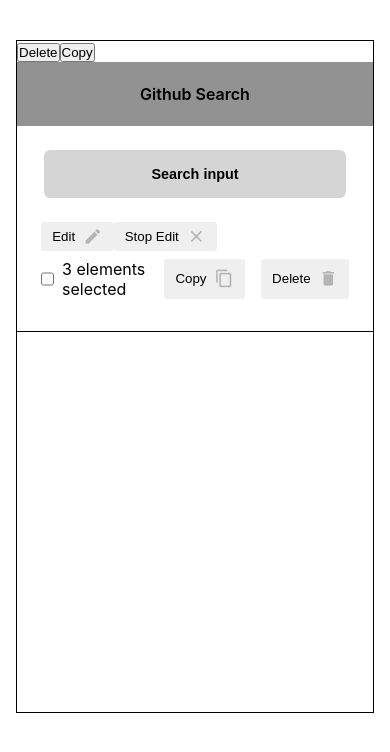
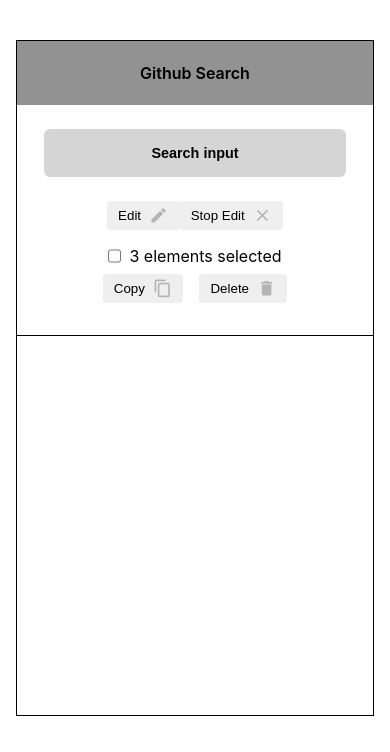
Before and after one commit to antoineGH/github-user-search-intermediaire-senior, a React (Create React App) app: page / in a window 390 px wide. Shown: the top 752 px of the page. Built offline with nearby package versions, Linux system fonts and the light colour scheme.

Commit message:
handle media query css responsive

```diff
--- a/src/App.tsx
+++ b/src/App.tsx
@@ -17,12 +17,22 @@
 		copyUsers,
 	} = useGithub()
 
+	const handleCopyUsers = () => {
+		console.log('handleCopyUsers')
+		// copyUsers([11167, 295709])
+	}
+	const handleDeleteUsers = () => {
+		console.log('handleDeleteUsers')
+		// deleteUsers([11167, 295709])
+	}
+
 	return (
 		<div className='App'>
-			{/* TEST DELETE */}
-			<button onClick={() => deleteUsers([11167, 295709])}>Delete</button>
-			<button onClick={() => copyUsers([11167, 295709])}>Copy</button>
-			<TopBar handleChangeUsername={handleChangeUsername} />
+			<TopBar
+				handleChangeUsername={handleChangeUsername}
+				handleDeleteUsers={handleDeleteUsers}
+				handleCopyUsers={handleCopyUsers}
+			/>
 			<UserTable
 				users={users}
 				isLoading={isLoading}
--- a/src/components/filterBar/FilterBar.tsx
+++ b/src/components/filterBar/FilterBar.tsx
@@ -1,6 +1,11 @@
 import './style.css'
 
-export const FilterBar = (): JSX.Element => {
+type Props = {
+	handleDeleteUsers: () => void
+	handleCopyUsers: () => void
+}
+
+export const FilterBar = ({ handleDeleteUsers, handleCopyUsers }: Props): JSX.Element => {
 	return (
 		<div className='Filter'>
 			<div className='edit'>
@@ -17,10 +22,10 @@
 					<p>3 elements selected</p>
 				</div>
 				<div className='action-right'>
-					<button className='button-secondary' onClick={() => console.log('copy')}>
+					<button className='button-secondary' onClick={handleCopyUsers}>
 						Copy<span className='material-icons icon-grey'>content_copy</span>
 					</button>
-					<button className='button-secondary' onClick={() => console.log('delete')}>
+					<button className='button-secondary' onClick={handleDeleteUsers}>
 						Delete<span className='material-icons icon-grey'>delete</span>
 					</button>
 				</div>
--- a/src/components/topBar/TopBar.tsx
+++ b/src/components/topBar/TopBar.tsx
@@ -4,16 +4,18 @@
 
 type Props = {
 	handleChangeUsername: (value: string) => void
+	handleDeleteUsers: () => void
+	handleCopyUsers: () => void
 }
 
-export const TopBar = ({ handleChangeUsername }: Props): JSX.Element => {
+export const TopBar = ({ handleChangeUsername, handleDeleteUsers, handleCopyUsers }: Props): JSX.Element => {
 	return (
 		<div className='Topbar'>
 			<div className='Title'>
 				<p>Github Search</p>
 			</div>
 			<SearchBar handleChangeUsername={handleChangeUsername} />
-			<FilterBar />
+			<FilterBar handleDeleteUsers={handleDeleteUsers} handleCopyUsers={handleCopyUsers} />
 		</div>
 	)
 }
--- a/src/components/userCard/style.css
+++ b/src/components/userCard/style.css
@@ -3,6 +3,7 @@
 	flex-direction: column;
 	justify-content: center;
 	align-items: center;
+	width: 100%;
 	background-color: var(--secondary-color);
 	max-width: 200px;
 	height: 250px;
--- a/src/components/userTable/style.css
+++ b/src/components/userTable/style.css
@@ -32,3 +32,39 @@
 		transform: rotate(-359deg);
 	}
 }
+
+/* MEDIA QUERIES */
+
+@media (max-width: 1200px) {
+	.user-cards {
+		grid-template-columns: repeat(4, 1fr);
+	}
+}
+@media (max-width: 768px) {
+	.user-cards {
+		grid-template-columns: repeat(3, 1fr);
+		place-items: center;
+	}
+}
+@media (max-width: 600px) {
+	.user-cards {
+		grid-template-columns: repeat(2, 1fr);
+	}
+
+	.edit {
+		justify-content: center;
+	}
+
+	.action {
+		margin-top: 1rem !important;
+		flex-direction: column !important;
+		justify-content: center !important;
+		align-items: center;
+		gap: 0.5rem;
+	}
+}
+@media (max-width: 480px) {
+	.user-cards {
+		grid-template-columns: repeat(1, 1fr) !important;
+	}
+}
```
Also changed, not shown: src/index.css (+6 -8 lines), 1 other file (tests, documents, lock files or other folders).
